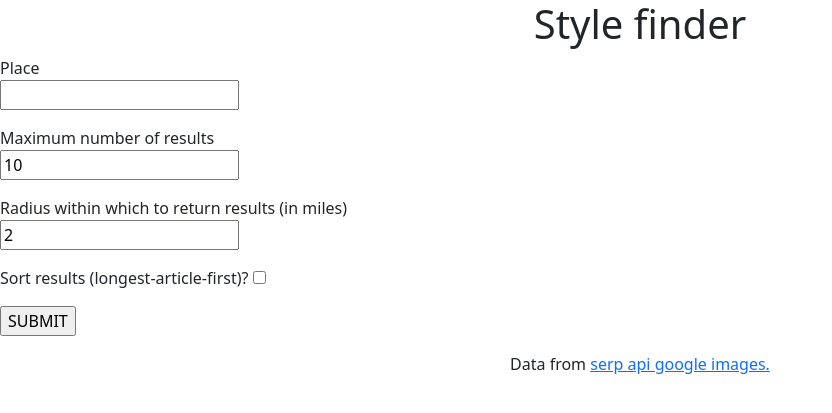
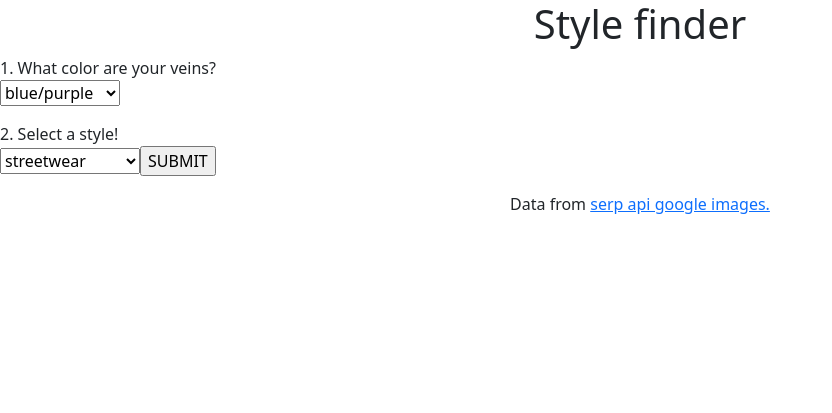
Before and after one commit to tiffanyy3/style-finder, a Flask app: page / in a window 1280 px wide. Shown: the top 413 px of the page, without its empty margins (0-832 px from the left). Run offline with Flask 2, Linux system fonts and the light colour scheme.

Commit message:
<questionare>

```diff
--- a/app.py
+++ b/app.py
@@ -5,6 +5,12 @@ app = Flask(__name__)
 def index():
     return render_template("index.html")
 
+    # if "selection == blue/purple":
+        # print("You are cool toned! Silver and rose gold jewelry look best on you. Styles in green, blue, purple, and black suit you well.")
+    # if "selection == yellow/green":
+        # print("You are warm toned! Gold jewelry looks best on you. Styles in red, orange, yellow, and brown suit you well.")
+    # if "selection == I can't tell":
+    # print("You are neutral toned! Everything suits you well! You can't go wrong with any color.")
 @app.route("/results", methods=["GET","POST"])
 def results():
     if request.method == "POST":
--- a/templates/index.html
+++ b/templates/index.html
@@ -2,21 +2,22 @@
 {% block content %}
 <form action="/results" method="post">
     <p>
-        <label for="place">Place</label><br>
-        <input type="text" name="place" id="place">
+        <label for="color">1. What color are your veins?</label><br>
+        <select name="color" id="color">
+    <option value="blue/purple">blue/purple</option>
+  <option value="yellow/green">yellow/green</option>
+            <option value="I can't tell">I can't tell</option>
+</select>
     </p>
     </p>
-    <label for="max_results">Maximum number of results</label><br>
-    <input type="number" name="max_results" id="max_results" value="10">
+        <label for="style">2. Select a style!</label><br>
+        <select name="style" id="style">
+    <option value="streetwear">streetwear</option>
+  <option value="soft girl">soft girl</option>
+            <option value="athleisure">athleisure</option>
+            <option value="business casual">business casual</option>
+            <option value="minimalistic">minimalistic</option>
     </p>
-    </p>
-    <label for="radius">Radius within which to return results (in miles)</label></br>
-    <input type="number" name="radius" id="radius" value="2">
-    </p>
-    </p>
-    <label for="sort">Sort results (longest-article-first)?</label>
-    <input type="checkbox" name="sort" id="sort" value="True">
-</p>
 <p><input type="submit" value="SUBMIT"></p>
 </form>
 {% endblock %}
```
